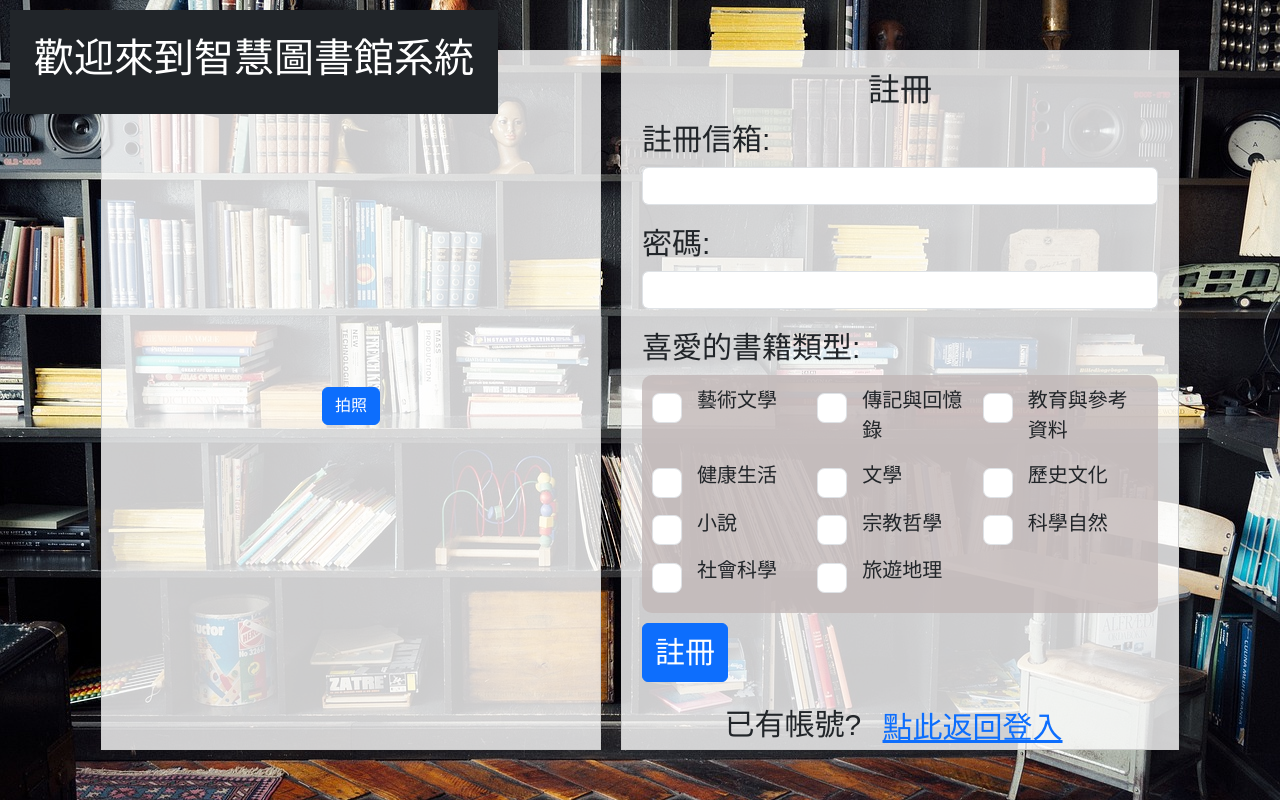
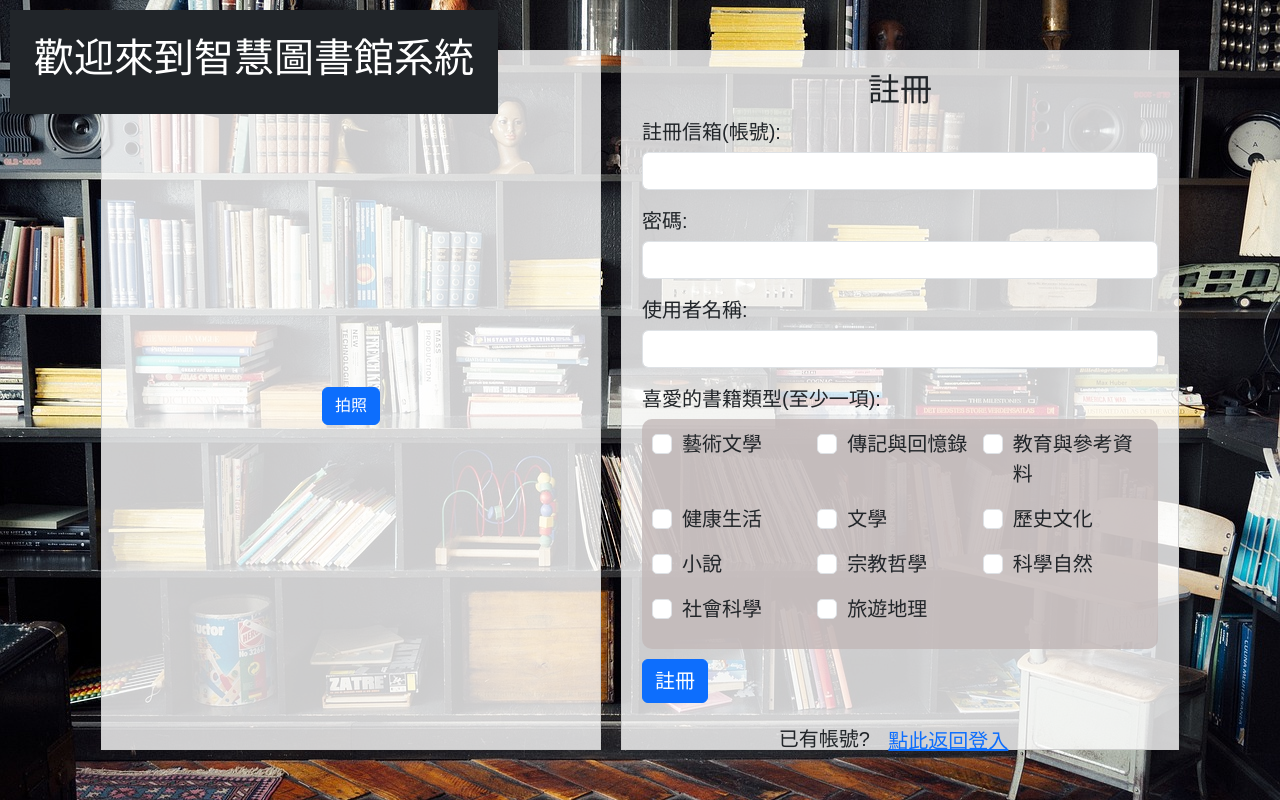
Before and after one commit to awse12311/smartlibrary, a Flask app: page /register in a window 1280 px wide. Run offline with Flask 3, Linux system fonts and the light colour scheme.

Commit message:
註冊頁面更改

```diff
--- a/smartlibrary_web/app/services/fetch_data_service.py
+++ b/smartlibrary_web/app/services/fetch_data_service.py
@@ -4,7 +4,7 @@ import requests
 class FetchService:
     def __init__(self):
         # 網址有更新記得換
-        self.url = "https://6948-61-220-37-156.ngrok-free.app/"
+        self.url = "https://6411-61-220-37-156.ngrok-free.app/"
 
     def fetch_json_data(self):
             try:
--- a/smartlibrary_web/app/static/css/register-styles.css
+++ b/smartlibrary_web/app/static/css/register-styles.css
@@ -34,7 +34,7 @@ header {
     border: 1px solid #ccc; /* 边框样式 */
     padding: 20px; /* 内边距 */
     background: rgba(255, 255, 255, 0.8); /* 背景透明度设置为 0.8 */
-    font-size: 30px; /* 調整容器中文字的大小 */
+    font-size: 20px; /* 調整容器中文字的大小 */
     text-align: center; /* 文字居中 */
 }
 
--- a/smartlibrary_web/app/static/js/register-script.js
+++ b/smartlibrary_web/app/static/js/register-script.js
@@ -33,27 +33,44 @@ function takePhoto() {
 
 function register() {
     // 獲取註冊信息
+    var newEmail = document.getElementById('new-email').value;
     var newUsername = document.getElementById('new-username').value;
     var newPassword = document.getElementById('new-password').value;
 
     // 檢查表單是否填寫完整
-    if (!newUsername || !newPassword) {
-        alert('請填寫所有必填字段！');
+    if (!newEmail || !newUsername || !newPassword) {
+        alert('請填寫所有欄位！');
+        return;
+    }
+
+    // 驗證電子郵件地址的格式
+    var emailPattern = /^[^\s@]+@[^\s@]+\.[^\s@]+$/;
+    if (!emailPattern.test(newEmail)) {
+        alert('請填寫正確的電子郵件地址！');
         return;
     }
 
     // 獲取勾選的書籍類型
     var bookTypes = [];
     var checkboxes = document.getElementsByName('book-type');
+    var atLeastOneChecked = false; // 添加變量來檢查是否至少有一個書籍類型被勾選
     checkboxes.forEach(checkbox => {
         if (checkbox.checked) {
+            atLeastOneChecked = true; // 如果有勾選的書籍類型，則將變量設置為 true
             bookTypes.push(checkbox.value);
         }
     });
 
+    // 檢查是否至少有一項書籍類型被勾選
+    if (!atLeastOneChecked) {
+        alert('請至少選擇一項書籍類型！');
+        return;
+    }
+
     // 構造要發送到後端的 JSON 數據
     var data = {
-        "email": newUsername,
+        "email": newEmail,
+        "username": newUsername,
         "password": newPassword,
         "bookTypes": bookTypes
     };
--- a/smartlibrary_web/app/templates/register.html
+++ b/smartlibrary_web/app/templates/register.html
@@ -28,68 +28,72 @@
             <h2>註冊</h2>
             <form id="register-form">
                 <div class="mb-3">
-                    <label for="new-username" class="form-label">註冊信箱:</label>
-                    <input type="text" class="form-control" id="new-username" name="new-username" required>
+                    <label for="new-email" class="form-label">註冊信箱(帳號):</label>
+                    <input type="text" class="form-control" id="new-email" name="new-email" required>
                 </div>
                 <div class="mb-3">
                     <label for="new-password" class="form-label">密碼:</label>
                     <input type="password" class="form-control" id="new-password" name="new-password" required>
                 </div>
+                <div class="mb-3">
+                    <label for="new-username" class="form-label">使用者名稱:</label>
+                    <input type="text" class="form-control" id="new-username" name="new-username" required>
+                </div>
                 <div class="col-md-12">
-                    <label for="book-type">喜愛的書籍類型:</label>
+                    <label for="book-type">喜愛的書籍類型(至少一項):</label>
                     <div class="checkbox-container">
                         <div class="form-check form-check-inline">
-                            <input class="form-check-input" type="checkbox" value="Arts" id="book-Arts_and_Literature" name="book-type">
+                            <input class="form-check-input" type="checkbox" value="1" id="book-Arts_and_Literature" name="book-type">
                             <label class="form-check-label" for="book-Arts and Literature">藝術文學</label>
                         </div>
                         <div class="form-check form-check-inline">
-                            <input class="form-check-input" type="checkbox" value="Biographies" id="book-Biographies_and_Memoirs" name="book-type">
+                            <input class="form-check-input" type="checkbox" value="2" id="book-Biographies_and_Memoirs" name="book-type">
                             <label class="form-check-label" for="book-Biographies and Memoirs">傳記與回憶錄</label>
                         </div>
                         <div class="form-check form-check-inline">
-                            <input class="form-check-input" type="checkbox" value="Education_" id="book-Education_and_Reference" name="book-type">
+                            <input class="form-check-input" type="checkbox" value="3" id="book-Education_and_Reference" name="book-type">
                             <label class="form-check-label" for="book-Education and Reference">教育與參考資料</label>
                         </div>
                         <div class="form-check form-check-inline">
-                            <input class="form-check-input" type="checkbox" value="Health" id="book-Health_and_Life" name="book-type">
+                            <input class="form-check-input" type="checkbox" value="4" id="book-Health_and_Life" name="book-type">
                             <label class="form-check-label" for="book-Health and Life">健康生活</label>
                         </div>
                         <div class="form-check form-check-inline">
-                            <input class="form-check-input" type="checkbox" value="Literature" id="book-Literature" name="book-type">
+                            <input class="form-check-input" type="checkbox" value="5" id="book-Literature" name="book-type">
                             <label class="form-check-label" for="book-Literature">文學</label>
                         </div>
                         <div class="form-check form-check-inline">
-                            <input class="form-check-input" type="checkbox" value="History" id="book-History_and_Culture" name="book-type">
+                            <input class="form-check-input" type="checkbox" value="6" id="book-History_and_Culture" name="book-type">
                             <label class="form-check-label" for="book-History and Culture">歷史文化</label>
                         </div>
                         <div class="form-check form-check-inline">
-                            <input class="form-check-input" type="checkbox" value="Novels" id="book-Novels" name="book-type">
+                            <input class="form-check-input" type="checkbox" value="7" id="book-Novels" name="book-type">
                             <label class="form-check-label" for="book-Novel">小說</label>
                         </div>
                         <div class="form-check form-check-inline">
-                            <input class="form-check-input" type="checkbox" value="religion" id="book-religion" name="book-type">
+                            <input class="form-check-input" type="checkbox" value="8" id="book-religion" name="book-type">
                             <label class="form-check-label" for="book-Religion and Philosophy">宗教哲學</label>
                         </div>
                         <div class="form-check form-check-inline">
-                            <input class="form-check-input" type="checkbox" value="science" id="book-science" name="book-type">
+                            <input class="form-check-input" type="checkbox" value="9" id="book-science" name="book-type">
                             <label class="form-check-label" for="book-Science and Nature">科學自然</label>
                         </div>
                         <div class="form-check form-check-inline">
-                            <input class="form-check-input" type="checkbox" value="social-science" id="book-social-science" name="book-type">
+                            <input class="form-check-input" type="checkbox" value="10" id="book-social-science" name="book-type">
                             <label class="form-check-label" for="book-Social Sciences">社會科學</label>
                         </div>
                         <div class="form-check form-check-inline">
-                            <input class="form-check-input" type="checkbox" value="travel" id="book-travel" name="book-type">
+                            <input class="form-check-input" type="checkbox" value="11" id="book-travel" name="book-type">
                             <label class="form-check-label" for="book-Tourism and Geography">旅遊地理</label>
                         </div>
 
                     </div>
                 </div>
 
-                <button type="button" onclick="register()" class="btn btn-primary" style="font-size: 30px;">註冊</button>
+                <button type="button" onclick="register()" class="btn btn-primary" style="font-size: 20px;">註冊</button>
             </form>
             <!-- 使用 url_for 來生成登入頁面的 URL -->
-            <p class="mt-3">已有帳號? <a button onclick="window.location.href='/'" class="btn btn-link" style="font-size: 30px;">點此返回登入</a></p>
+            <p class="mt-3">已有帳號? <a button onclick="window.location.href='/'" class="btn btn-link" style="font-size: 20px;">點此返回登入</a></p>
         </div>
     </div>
 
```
Also changed, not shown: smartlibrary_web/database/login_temp.png.
